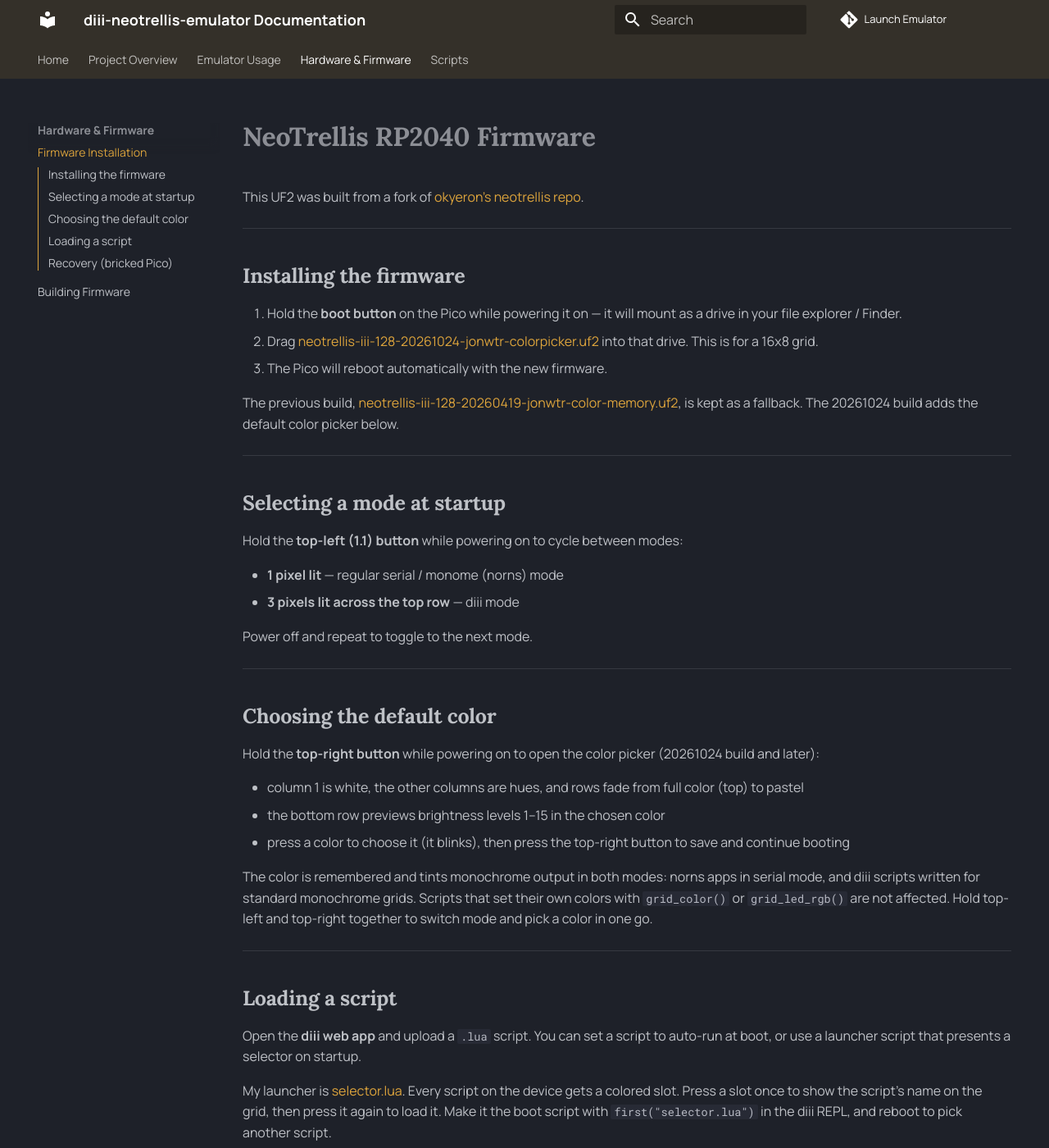
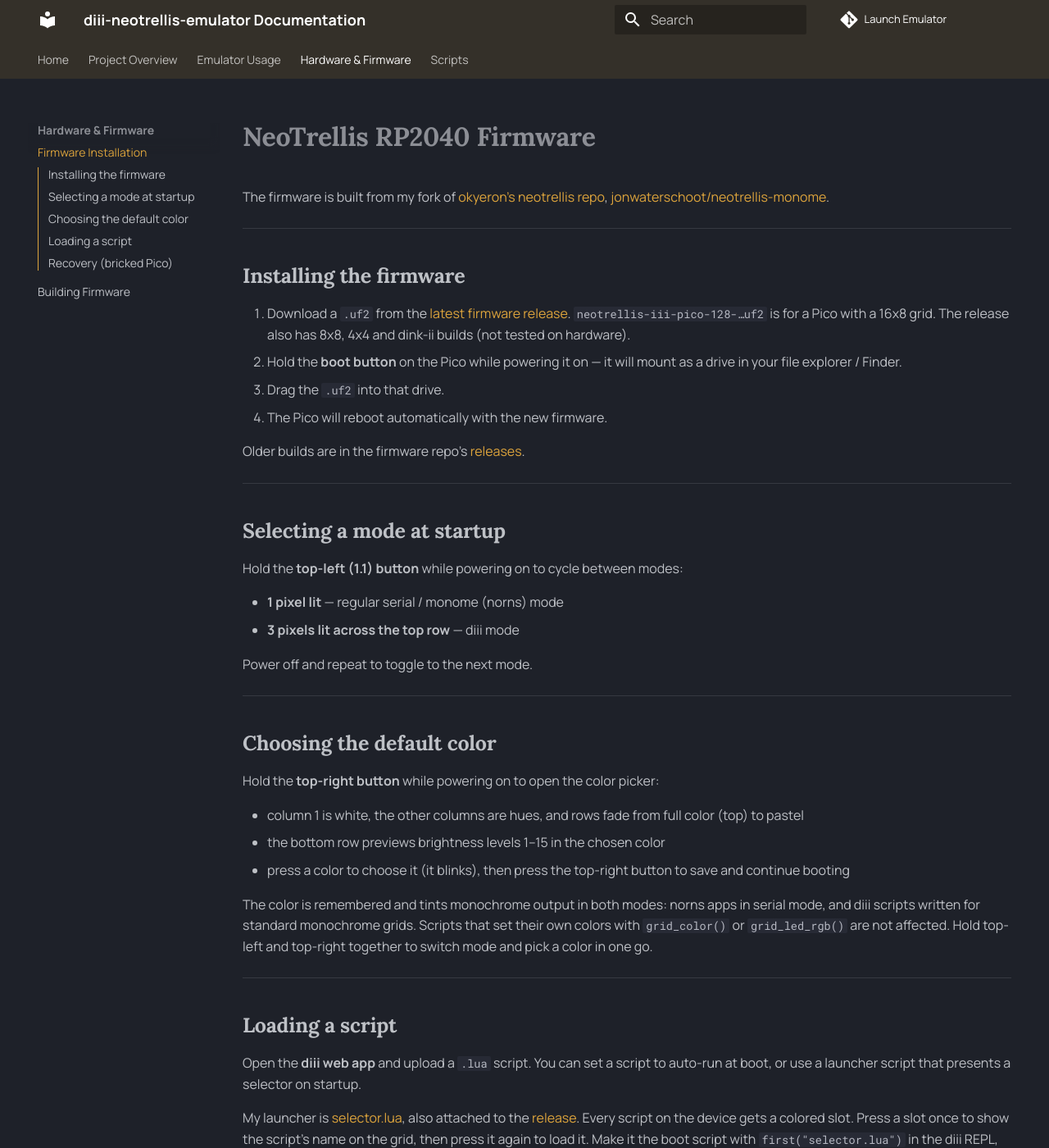
Before and after one commit to jonwaterschoot/diii-neotrellis-emulator, an MkDocs documentation site: the page built from docs/firmware-installation.md, in a window 1280 px wide and 1400 px high. Shown: the whole window at 82% size. Built offline with MkDocs 1.6.1 and Material for MkDocs 9.7.7, drawn with Linux system fonts in a browser that asks for light colours.

Commit message:
docs: link firmware to the v2026.10 release, drop UF2 copies
The UF2 builds now live on the firmware repo's release page
(jonwaterschoot/neotrellis-monome, releases/latest), which has Pico and
dink-ii builds for 16x8, 8x8 and 4x4. The copies here are removed; git
history keeps them. uf2s/readme.md keeps the setup, color picker and
recovery notes.

Co-Authored-By: Claude Opus 5.5 <noreply@anthropic.com>

```diff
--- a/uf2s/readme.md
+++ b/uf2s/readme.md
@@ -1,16 +1,17 @@
 # NeoTrellis RP2040 Firmware
 
-This UF2 was built from a fork of [okyeron's neotrellis repo](https://github.com/okyeron/neotrellis-monome).
+The firmware is built from my fork of [okyeron's neotrellis repo](https://github.com/okyeron/neotrellis-monome), [jonwaterschoot/neotrellis-monome](https://github.com/jonwaterschoot/neotrellis-monome).
 
 ---
 
 ## Installing the firmware
 
-1. Hold the **boot button** on the Pico while powering it on — it will mount as a drive in your file explorer / Finder.
-2. Drag [neotrellis-iii-128-20261024-jonwtr-colorpicker.uf2](https://github.com/jonwaterschoot/diii-neotrellis-emulator/raw/main/uf2s/neotrellis-iii-128-20261024-jonwtr-colorpicker.uf2) into that drive. This is for a 16x8 grid.
-3. The Pico will reboot automatically with the new firmware.
+1. Download a `.uf2` from the [latest firmware release](https://github.com/jonwaterschoot/neotrellis-monome/releases/latest). `neotrellis-iii-pico-128-…uf2` is for a Pico with a 16x8 grid. The release also has 8x8, 4x4 and dink-ii builds (not tested on hardware).
+2. Hold the **boot button** on the Pico while powering it on — it will mount as a drive in your file explorer / Finder.
+3. Drag the `.uf2` into that drive.
+4. The Pico will reboot automatically with the new firmware.
 
-The previous build, [neotrellis-iii-128-20260419-jonwtr-color-memory.uf2](https://github.com/jonwaterschoot/diii-neotrellis-emulator/raw/main/uf2s/neotrellis-iii-128-20260419-jonwtr-color-memory.uf2), is kept as a fallback. The 20261024 build adds the default color picker below.
+Older builds are in the firmware repo's [releases](https://github.com/jonwaterschoot/neotrellis-monome/releases).
 
 ---
 
@@ -27,7 +28,7 @@ Power off and repeat to toggle to the next mode.
 
 ## Choosing the default color
 
-Hold the **top-right button** while powering on to open the color picker (20261024 build and later):
+Hold the **top-right button** while powering on to open the color picker:
 
 - column 1 is white, the other columns are hues, and rows fade from full color (top) to pastel
 - the bottom row previews brightness levels 1–15 in the chosen color
@@ -41,7 +42,7 @@ The color is remembered and tints monochrome output in both modes: norns apps in
 
 Open the **diii web app** and upload a `.lua` script. You can set a script to auto-run at boot, or use a launcher script that presents a selector on startup.
 
-My launcher is [selector.lua](https://github.com/jonwaterschoot/neotrellis-monome/tree/main/neotrellis_monome_picosdk_iii/doc/scripts/selector). Every script on the device gets a colored slot. Press a slot once to show the script's name on the grid, then press it again to load it. Make it the boot script with `first("selector.lua")` in the diii REPL, and reboot to pick another script.
+My launcher is [selector.lua](https://github.com/jonwaterschoot/neotrellis-monome/tree/main/neotrellis_monome_picosdk_iii/doc/scripts/selector), also attached to the [release](https://github.com/jonwaterschoot/neotrellis-monome/releases/latest). Every script on the device gets a colored slot. Press a slot once to show the script's name on the grid, then press it again to load it. Make it the boot script with `first("selector.lua")` in the diii REPL, and reboot to pick another script.
 
 > [!NOTE]
 > When uploading a script I have found it best to reboot the device and not to perform that action while a script is playing, non heavy scripts probably wont be an issue.
```
Also changed, not shown: README.md (+2 -2 lines), docs/todo.md (+1 -0 lines), 3 other files.
